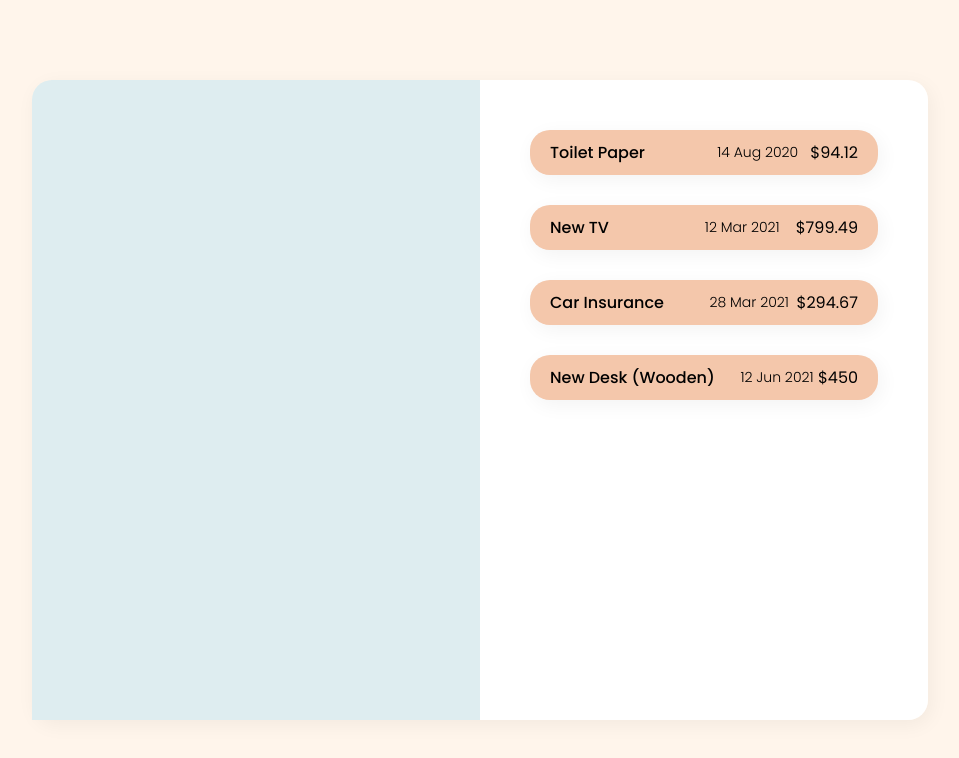
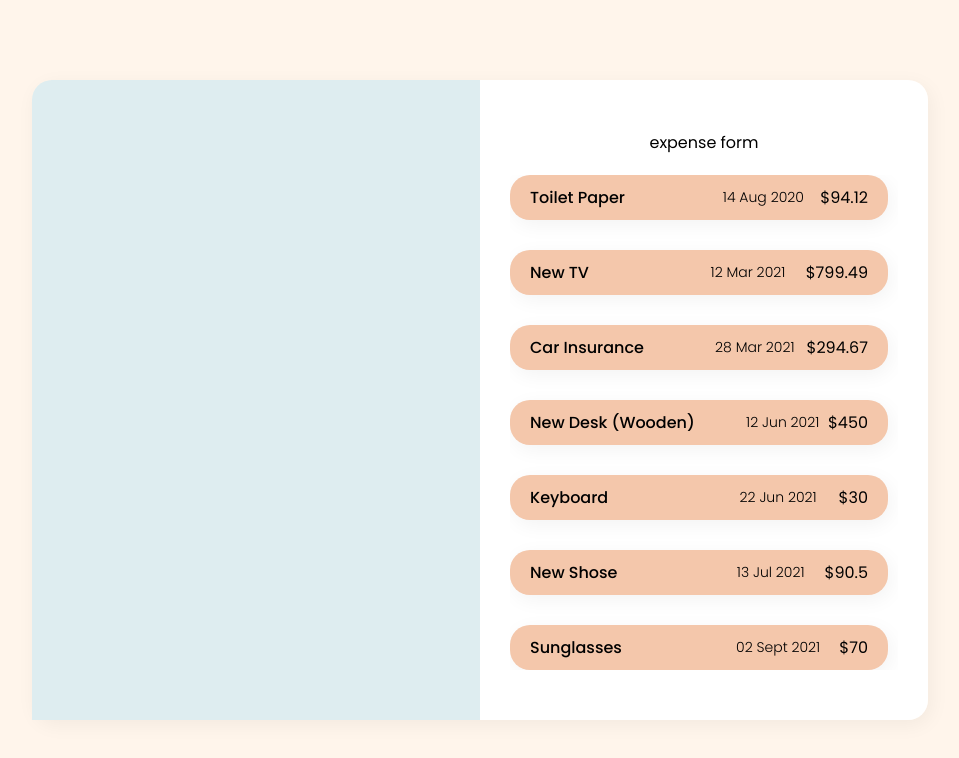
Before and after one commit to erfan-amani/expensy, a React (Create React App) app: page / in a window 1280 px wide. Shown: the top 758 px of the page, without its empty margins (160-1119 px from the left). Built offline with nearby package versions, Linux system fonts and the light colour scheme.

Commit message:
improved the components and names and added scroll-bar for expenses list

```diff
--- a/src/App.js
+++ b/src/App.js
@@ -1,7 +1,7 @@
 import React, { useState } from 'react';
 import './App.css';
 import ExpensesChart from './components/ExpensesChart/ExpensesChart';
-import ExpensesList from './components/ExpensesList/ExpensesList';
+import ExpensesData from './components/ExpensesData/ExpensesData';
 import Card from './components/UI/Card';
 
 const INITIAL_EXPENSES = [
@@ -24,6 +24,24 @@ const INITIAL_EXPENSES = [
     amount: 450,
     date: new Date(2021, 5, 12),
   },
+  {
+    id: 'e5',
+    title: 'Keyboard',
+    amount: 30,
+    date: new Date(2021, 5, 22),
+  },
+  {
+    id: 'e7',
+    title: 'New Shose',
+    amount: 90.5,
+    date: new Date(2021, 6, 13),
+  },
+  {
+    id: 'e8',
+    title: 'Sunglasses',
+    amount: 70,
+    date: new Date(2021, 8, 2),
+  },
 ];
 
 const App = () => {
@@ -32,7 +50,7 @@ const App = () => {
   return (
     <Card className="container">
       <ExpensesChart />
-      <ExpensesList items={expenses} />
+      <ExpensesData items={expenses} />
     </Card>
   );
 };
--- /dev/null
+++ b/src/components/ExpensesData/ExpenseForm.js
@@ -0,0 +1,7 @@
+import React from 'react';
+
+const ExpenseForm = () => {
+  return <div>expense form</div>;
+};
+
+export default ExpenseForm;
--- a/src/components/ExpensesList/ExpensesList.css
+++ b/src/components/ExpensesData/ExpensesData.css
@@ -1,10 +1,10 @@
-.expenses-list {
+.expenses-data {
   display: flex;
   flex-direction: column;
   align-items: center;
-  gap: 30px;
+  gap: 20px;
   width: 50%;
   background-color: #fff;
   border-radius: 0 20px 20px 0;
-  padding: 50px;
+  padding: 50px 30px;
 }
--- /dev/null
+++ b/src/components/ExpensesData/ExpensesData.js
@@ -0,0 +1,15 @@
+import React from 'react';
+import './ExpensesData.css';
+import ExpenseForm from './ExpenseForm';
+import ExpensesList from './ExpensesList';
+
+const ExpensesData = ({ items }) => {
+  return (
+    <div className="expenses-data">
+      <ExpenseForm />
+      <ExpensesList items={items} />
+    </div>
+  );
+};
+
+export default ExpensesData;
--- /dev/null
+++ b/src/components/ExpensesData/ExpensesList.css
@@ -0,0 +1,26 @@
+.expenses-list {
+  display: flex;
+  flex-direction: column;
+  align-items: center;
+  gap: 30px;
+  width: 100%;
+  overflow-y: scroll;
+  padding-right: 10px;
+}
+
+.expenses-list::-webkit-scrollbar-track {
+  padding: 2px 0;
+  border-radius: 10px;
+  background-color: #deedf0;
+
+  position: relative;
+  right: 50px;
+}
+
+.expenses-list::-webkit-scrollbar {
+  width: 10px;
+}
+.expenses-list::-webkit-scrollbar-thumb {
+  border-radius: 10px;
+  background-color: #b2b8a3;
+}
```
Also changed, not shown: src/components/ExpensesData/ExpenseForm.css (added), src/components/ExpensesData/ExpenseItem.css (renamed from src/components/ExpensesList/ExpenseItem.css), src/components/ExpensesData/ExpenseItem.js (renamed from src/components/ExpensesList/ExpenseItem.js), src/components/ExpensesData/ExpensesList.js (renamed from src/components/ExpensesList/ExpensesList.js).
